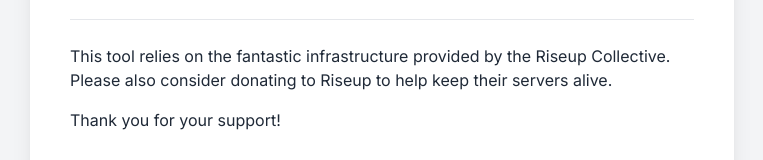
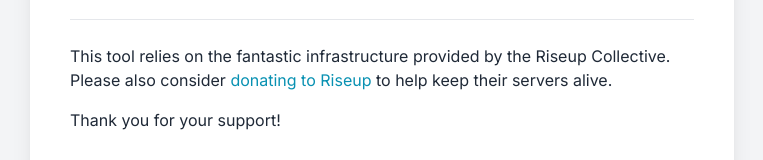
Before and after one commit to franklinjk9/rugen, a website: page assets/donate.html in a window 1280 px wide. Shown: the part 325-485 px from the top of the page, without its empty margins (258-1021 px from the left). Drawn offline with nearby package versions, Linux system fonts and the light colour scheme.

Commit message:
Update donate.html

```diff
--- a/assets/donate.html
+++ b/assets/donate.html
@@ -25,7 +25,7 @@
                 </ul>
 
                 <div class="!mt-8 !pt-6 border-t border-gray-200 dark:border-gray-700">
-                    <p>This tool relies on the fantastic infrastructure provided by the Riseup Collective. Please also consider <a href="https://riseup.net/donate" target="_blank" rel="noopener noreferrer">donating to Riseup</a> to help keep their servers alive.</p>
+                    <p>This tool relies on the fantastic infrastructure provided by the Riseup Collective. Please also consider <a href="https://riseup.net/donate" target="_blank" rel="noopener noreferrer" class="text-cyan-600 dark:text-cyan-400 hover:underline">donating to Riseup</a> to help keep their servers alive.</p>
                 </div>
 
                 <p>Thank you for your support!</p>
@@ -37,4 +37,5 @@
         </div>
     </div>
 </body>
+
 </html>
```
